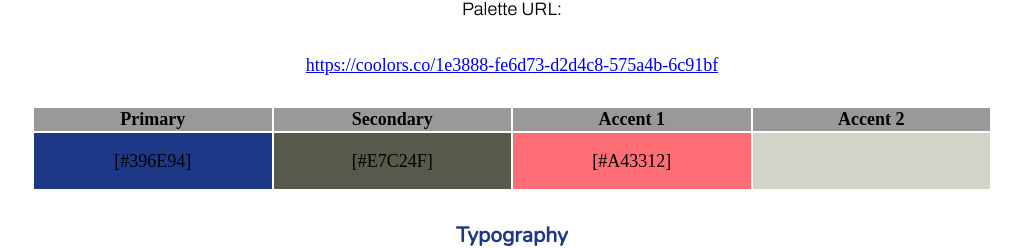
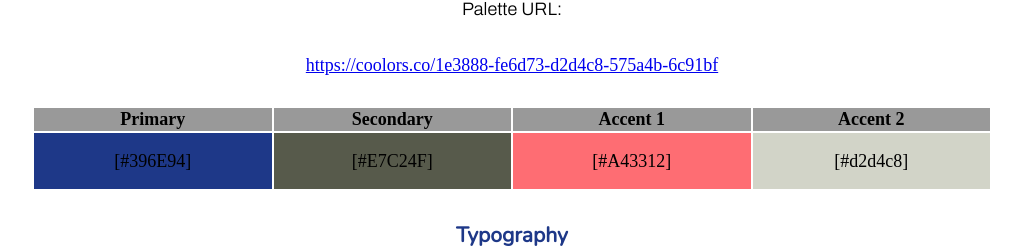
Before and after one commit to menezesFe/WDD--130, a plain HTML site: page wwr/site-plan-rafting.html in a window 1280 px wide. Shown: the part 1380-1628 px from the top of the page, without its empty margins (128-1151 px from the left). Drawn offline with nearby package versions, Linux system fonts and the light colour scheme; a web font is replaced by a local one.

Commit message:
Update the accent 2 color

```diff
--- a/wwr/site-plan-rafting.html
+++ b/wwr/site-plan-rafting.html
@@ -59,7 +59,7 @@
         <td class="primary">[#396E94]</td>
         <td class="secondary">[#E7C24F]</td>
         <td class="accent1">[#A43312]</td>
-        <td class="accent2"></td>
+        <td class="accent2">[#d2d4c8]</td>
       </tr>
     </table>
 
```
Also changed, not shown: aboutme/images/Screenshot (2).png (added).
